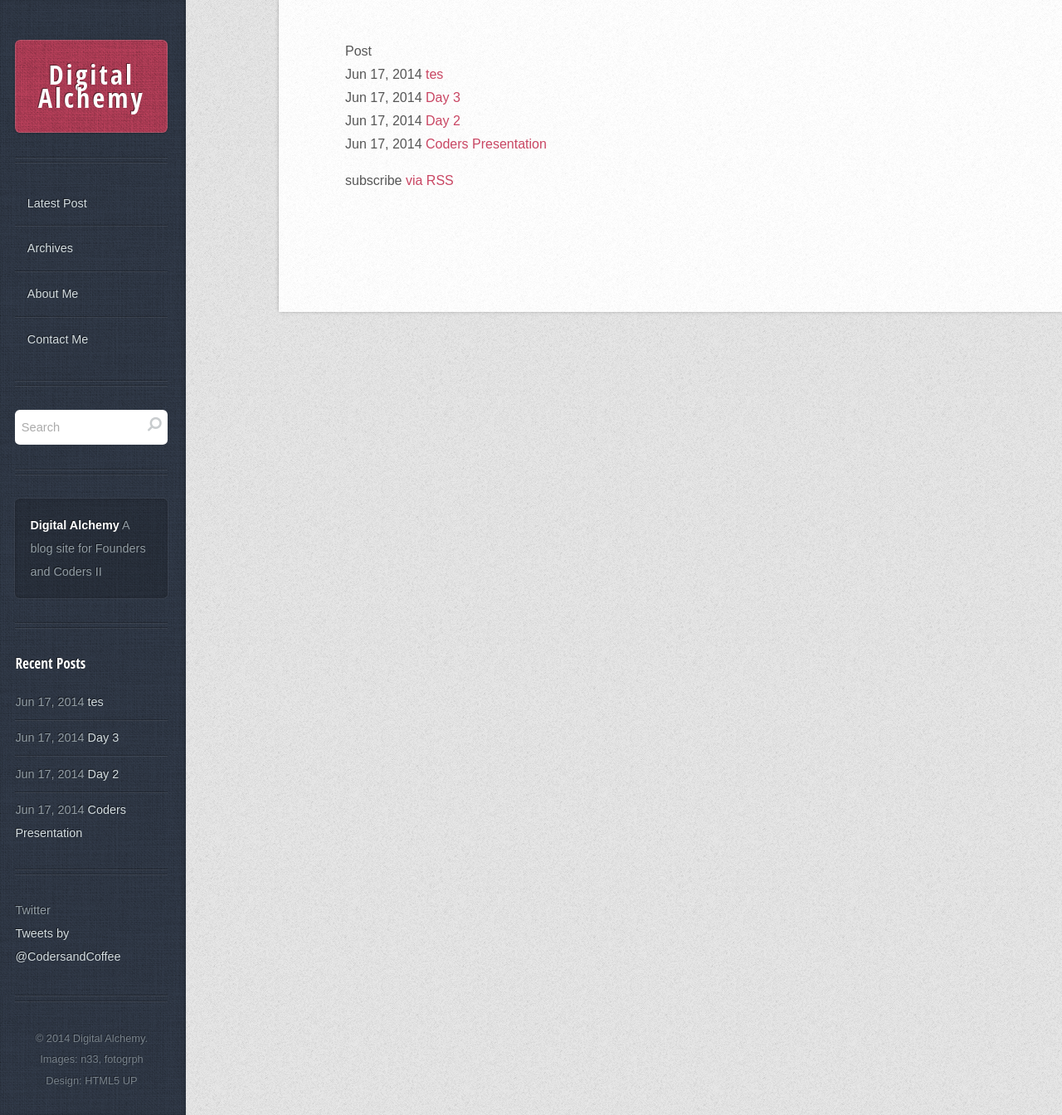
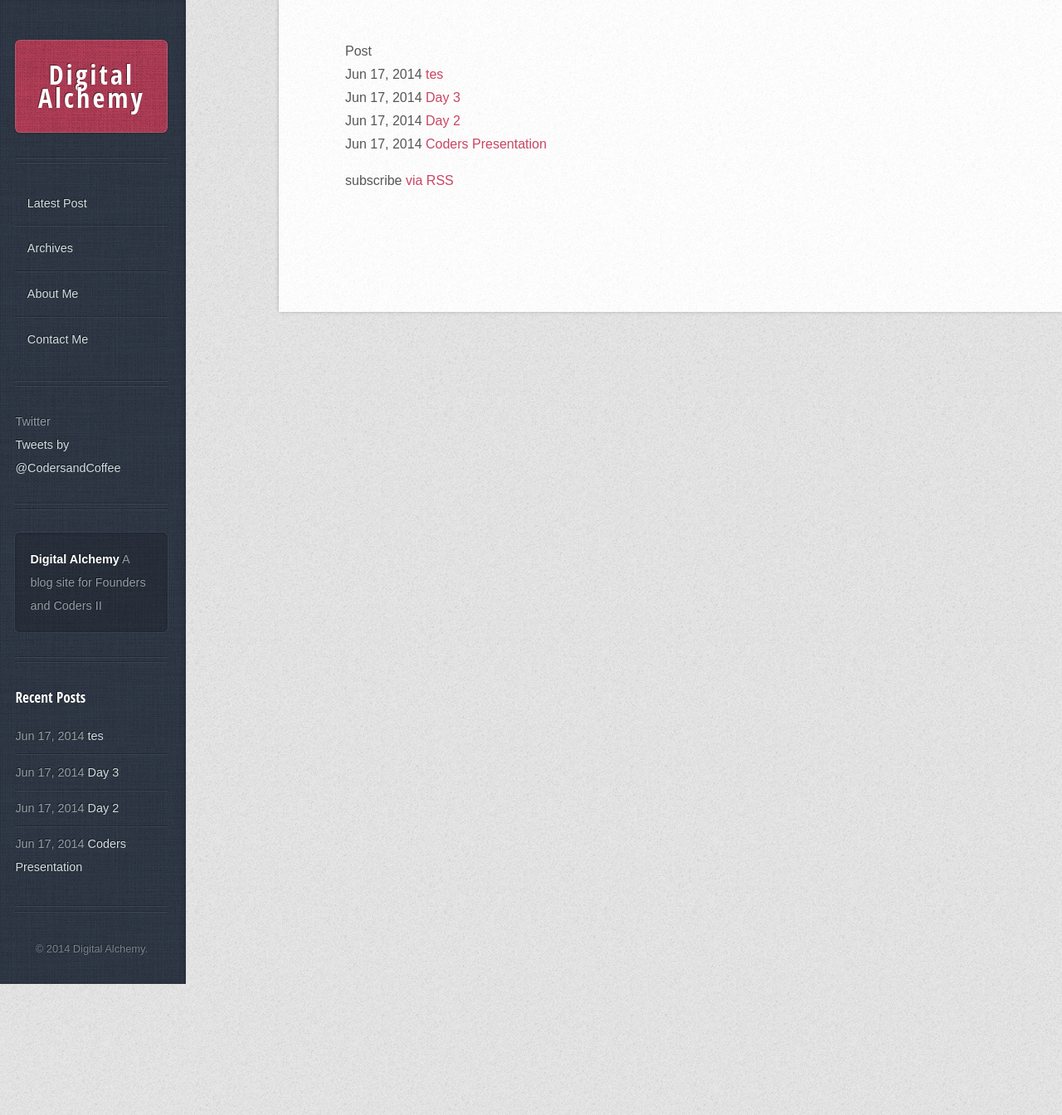
Before and after one commit to leochilds/digitalalchemy, a Jekyll site: the page built from index.html, in a window 1280 px wide. Shown: the whole page at 83% size. Built offline with Jekyll 4.4.1, drawn with Linux system fonts in a browser that asks for light colours; nearby versions of some CDN libraries; comment, search, counter and statistics services are not loaded.

Commit message:
moved twitter up on sidebar

```diff
--- a/_includes/sidebar.html
+++ b/_includes/sidebar.html
@@ -16,12 +16,7 @@
 								</ul>
 							</nav>
 
-						<!-- Search -->
-							<section class="is-search">
-								<form method="post" action="#">
-									<input type="text" class="text" name="search" placeholder="Search" />
-								</form>
-							</section>
+						{% include twitter.html %}
 
 						<!-- Text -->
 							<section class="is-text-style1">
@@ -47,14 +42,12 @@
 								</ul>
 							</section>
 
-             {% include twitter.html %}
+
 
 						<!-- Copyright -->
 							<div id="copyright">
 								<p>
-									&copy; 2014 Digital Alchemy.<br />
-									Images: <a href="http://n33.co">n33</a>, <a href="http://fotogrph.com">fotogrph</a><br />
-									Design: <a href="http://html5up.net/">HTML5 UP</a>
+									&copy; 2014 Digital Alchemy.
 								</p>
 							</div>
 
```
